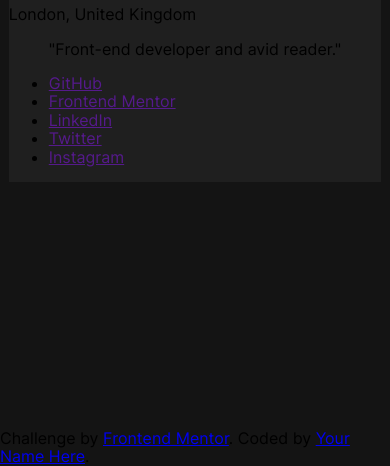
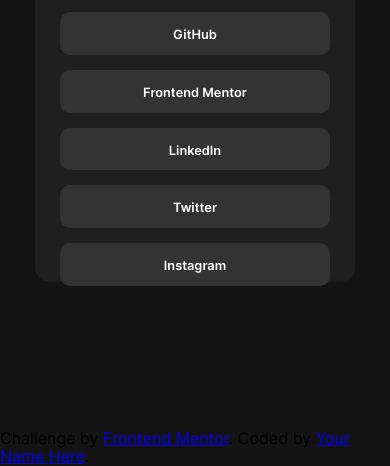
Before and after one commit to pkasprzak9/social-links-profile, a plain HTML site: page index.html in a window 390 px wide. Shown: the part 415-881 px from the top of the page. Drawn offline with Linux system fonts and the light colour scheme.

Commit message:
Implement card component styling improvements
Enhanced the appearance and layout of the .card and .bad-links elements with responsive width, fixed height, centered text, and updated padding. Adopted a global box-sizing border-box rule for a more predictable element sizing. All ULs and LIs within .card-links are now uniformly styled, promoting UI consistency.

Resolves #123 (if there's a relevant issue to link)

```diff
--- a/style/scss/main.scss
+++ b/style/scss/main.scss
@@ -6,6 +6,7 @@
 body {
   font-family: 'Inter', sans-serif;
   background-color: $neutral-off-black;
+  // box-sizing: border-box;
 }
 
 main {
@@ -14,5 +15,34 @@
 }
 
 .card {
+  width: clamp(320px, 50%, 360px);
+  height: 550px;
   background-color: $neutral-dark-grey;
+  border-radius: 15px;
+  text-align: center;
+  padding: 20px;
 }
+
+.card-links {
+  ul {
+    @include flex-center;
+    flex-direction: column;
+    align-items: center;
+    gap: 15px;
+    padding: 0px;
+    li {
+      background-color: $neutral-grey;
+      list-style: none;
+      padding: 12px;
+      border-radius: 10px;
+      width: 270px;
+    }
+
+    a {
+      color: $neutral-white;
+      font-size: .8rem;
+      font-weight: $font-weight-medium;
+      text-decoration: none;
+    }
+  }
+}
```
Also changed, not shown: style/css/main.css, 1 other file.
